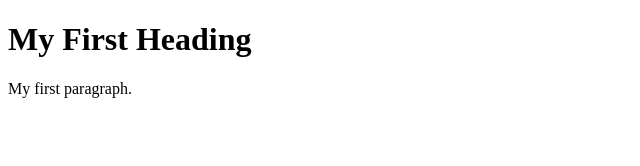
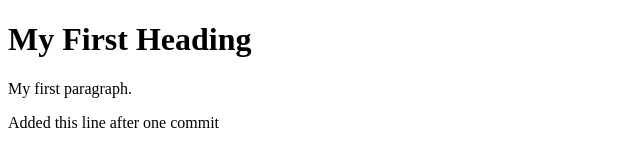
Before and after one commit to guptarahul34/central-git-saidemy, a plain HTML site: page index.html in a window 1280 px wide. Shown: the whole page, without its empty margins (0-640 px from the left). Drawn offline with Linux system fonts and the light colour scheme.

Commit message:
modified index.html file.wq

```diff
--- a/index.html
+++ b/index.html
@@ -8,5 +8,7 @@
 <h1>My First Heading</h1>
 <p>My first paragraph.</p>
 
+<p> Added this line after one commit </p>
+
 </body>
 </html>
```
